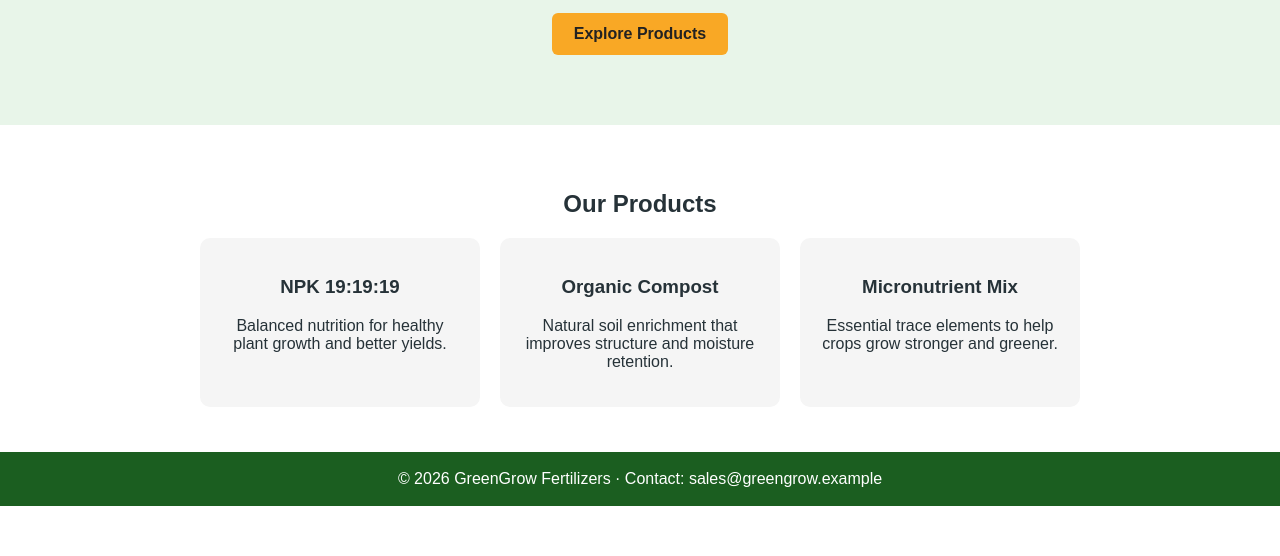
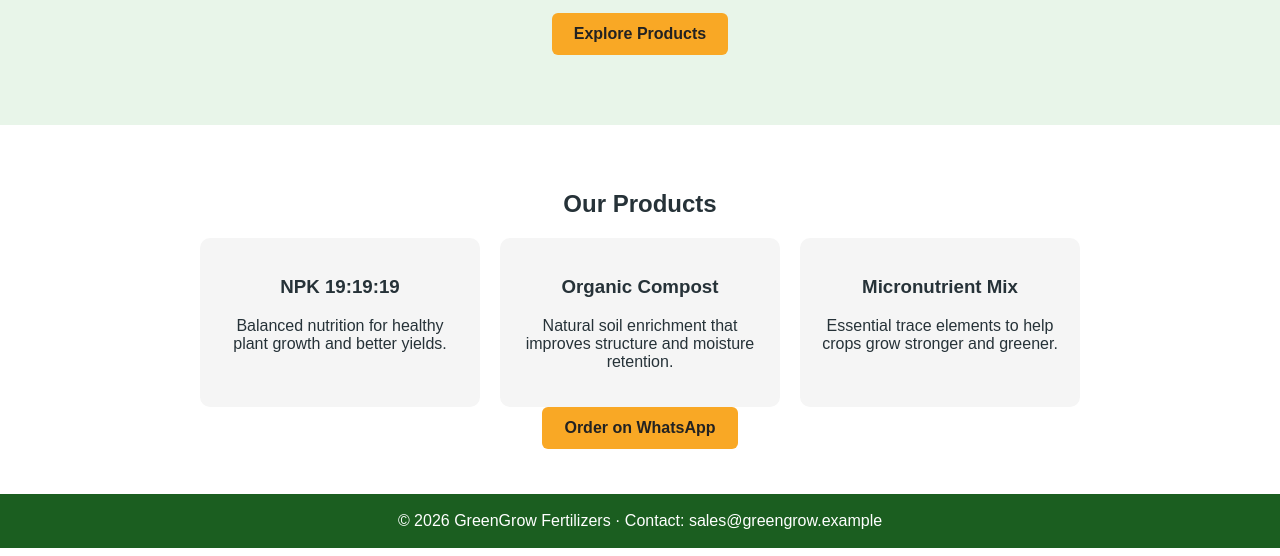
Before and after one commit to saravanasabarish922-creator/fertilizer-website, a plain HTML site: page index.html in a window 1280 px wide. Shown: the part 244-800 px from the top of the page. Drawn offline with Linux system fonts and the light colour scheme.

Commit message:
Update index.html

```diff
--- a/index.html
+++ b/index.html
@@ -42,6 +42,9 @@
         <p>Essential trace elements to help crops grow stronger and greener.</p>
       </div>
     </div>
+    <a class="button" href="https://wa.me/919876543210">
+  Order on WhatsApp
+</a>
   </section>
 
   <footer>© 2026 GreenGrow Fertilizers · Contact: sales@greengrow.example</footer>
```
